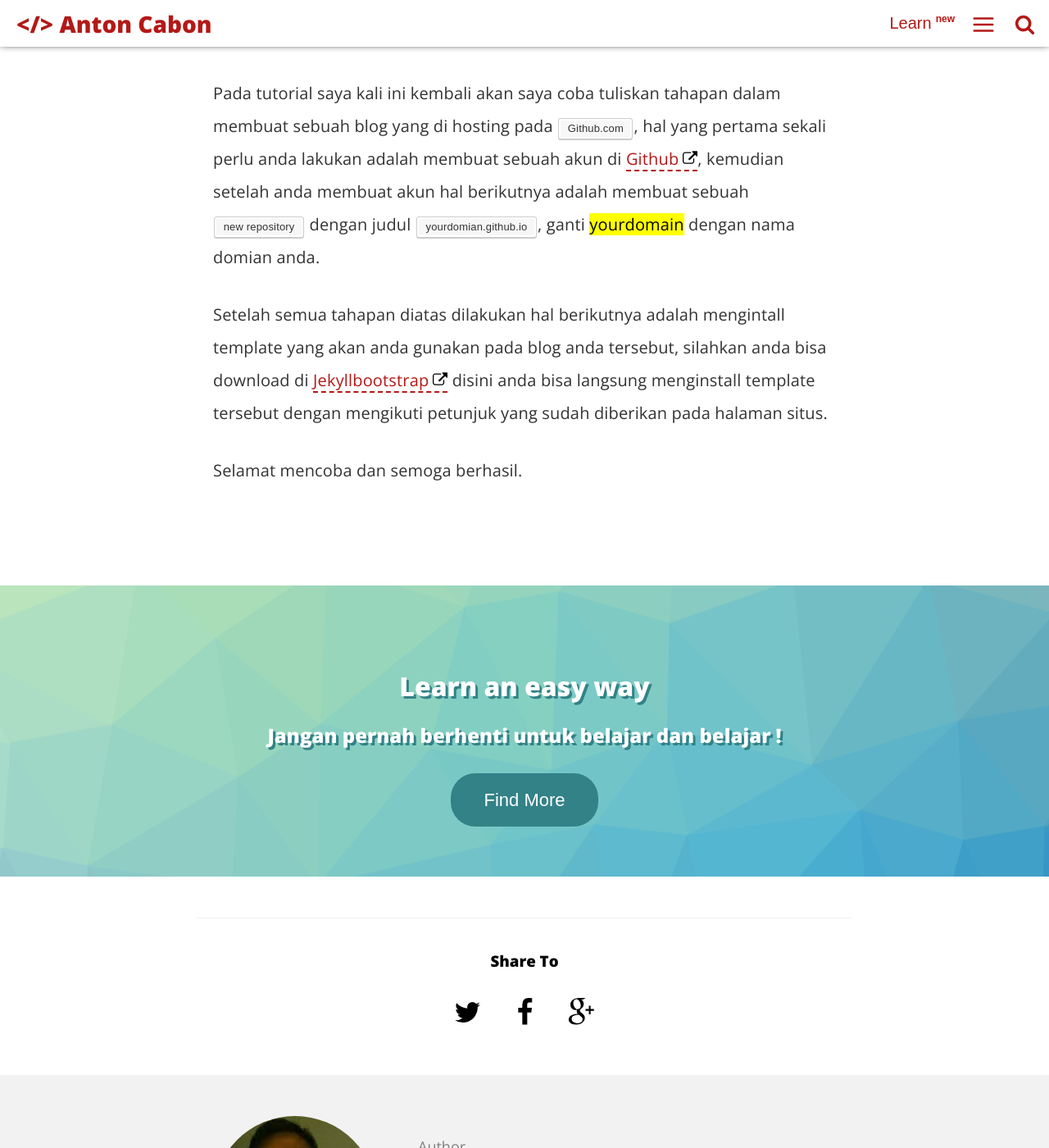
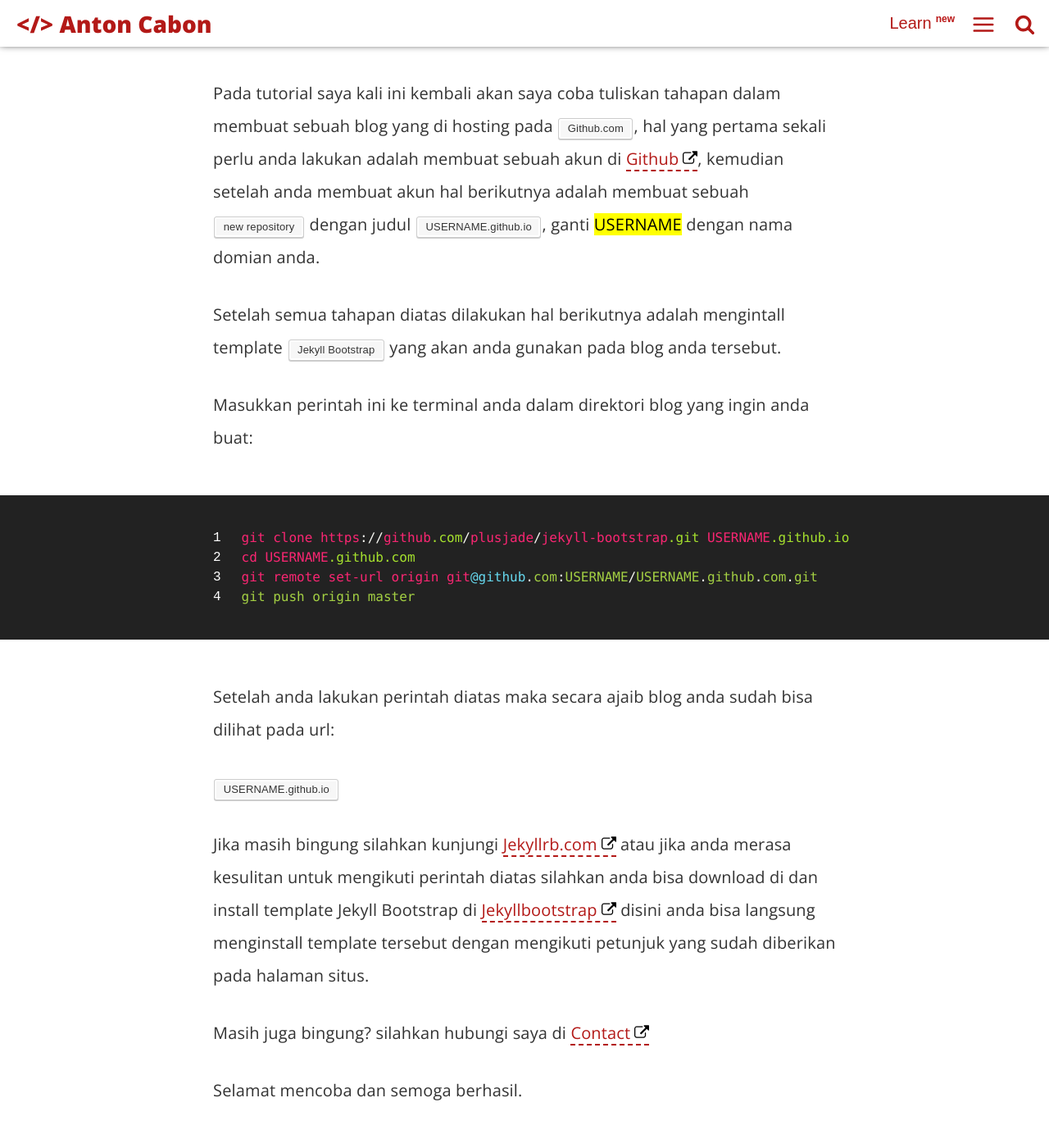
Before and after one commit to antoncabon/antoncabon.github.io, a Jekyll site: the page built from _posts/2016-06-08-cara-membuat-blog-di-github.markdown, in a window 1280 px wide and 1400 px high, scrolled down 851 px. Shown: the whole window at 82% size. Built offline with Jekyll 4.4.1, drawn with Linux system fonts in a browser that asks for light colours; comment, search, counter and statistics services are not loaded.

Commit message:
Update 2016-06-08-cara-membuat-blog-di-github.markdown

```diff
--- a/_posts/2016-06-08-cara-membuat-blog-di-github.markdown
+++ b/_posts/2016-06-08-cara-membuat-blog-di-github.markdown
@@ -13,8 +13,25 @@
 ---
 ![Cara Membuat Blog di Github](/assets/img/tutorial/blog-github.jpg)
 
-Pada tutorial saya kali ini kembali akan saya coba tuliskan tahapan dalam membuat sebuah blog yang di hosting pada <kbd>Github.com</kbd>, hal yang pertama sekali perlu anda lakukan adalah membuat sebuah akun di [Github](https://github.com), kemudian setelah anda membuat akun hal berikutnya adalah membuat sebuah <kbd>new repository</kbd> dengan judul <kbd>yourdomian.github.io</kbd>, ganti <mark>yourdomain</mark> dengan nama domian anda.
+Pada tutorial saya kali ini kembali akan saya coba tuliskan tahapan dalam membuat sebuah blog yang di hosting pada <kbd>Github.com</kbd>, hal yang pertama sekali perlu anda lakukan adalah membuat sebuah akun di [Github](https://github.com), kemudian setelah anda membuat akun hal berikutnya adalah membuat sebuah <kbd>new repository</kbd> dengan judul <kbd>USERNAME.github.io</kbd>, ganti <mark>USERNAME</mark> dengan nama domian anda.
 
-Setelah semua tahapan diatas dilakukan hal berikutnya adalah mengintall template yang akan anda gunakan pada blog anda tersebut, silahkan anda bisa download di [Jekyllbootstrap](http://themes.jekyllbootstrap.com/) disini anda bisa langsung menginstall template tersebut dengan mengikuti petunjuk yang sudah diberikan pada halaman situs.
+Setelah semua tahapan diatas dilakukan hal berikutnya adalah mengintall template <kbd>Jekyll Bootstrap</kbd> yang akan anda gunakan pada blog anda tersebut.
+
+Masukkan perintah ini ke terminal anda dalam direktori blog yang ingin anda buat:
+
+{% highlight css linenos%}
+git clone https://github.com/plusjade/jekyll-bootstrap.git USERNAME.github.io
+cd USERNAME.github.com
+git remote set-url origin git@github.com:USERNAME/USERNAME.github.com.git
+git push origin master
+{% endhighlight %}
+
+Setelah anda lakukan perintah diatas maka secara ajaib blog anda sudah bisa dilihat pada url:
+
+<kbd>USERNAME.github.io</kbd>
+
+Jika masih bingung silahkan kunjungi [Jekyllrb.com](https://jekyllrb.com/) atau jika anda merasa kesulitan untuk mengikuti perintah diatas silahkan anda bisa download di dan install template Jekyll Bootstrap  di [Jekyllbootstrap](http://themes.jekyllbootstrap.com/) disini anda bisa langsung menginstall template tersebut dengan mengikuti petunjuk yang sudah diberikan pada halaman situs.
+
+Masih juga bingung? silahkan hubungi saya di [Contact](https://antoncabon.github.io/about/)
 
 Selamat mencoba dan semoga berhasil.
```
